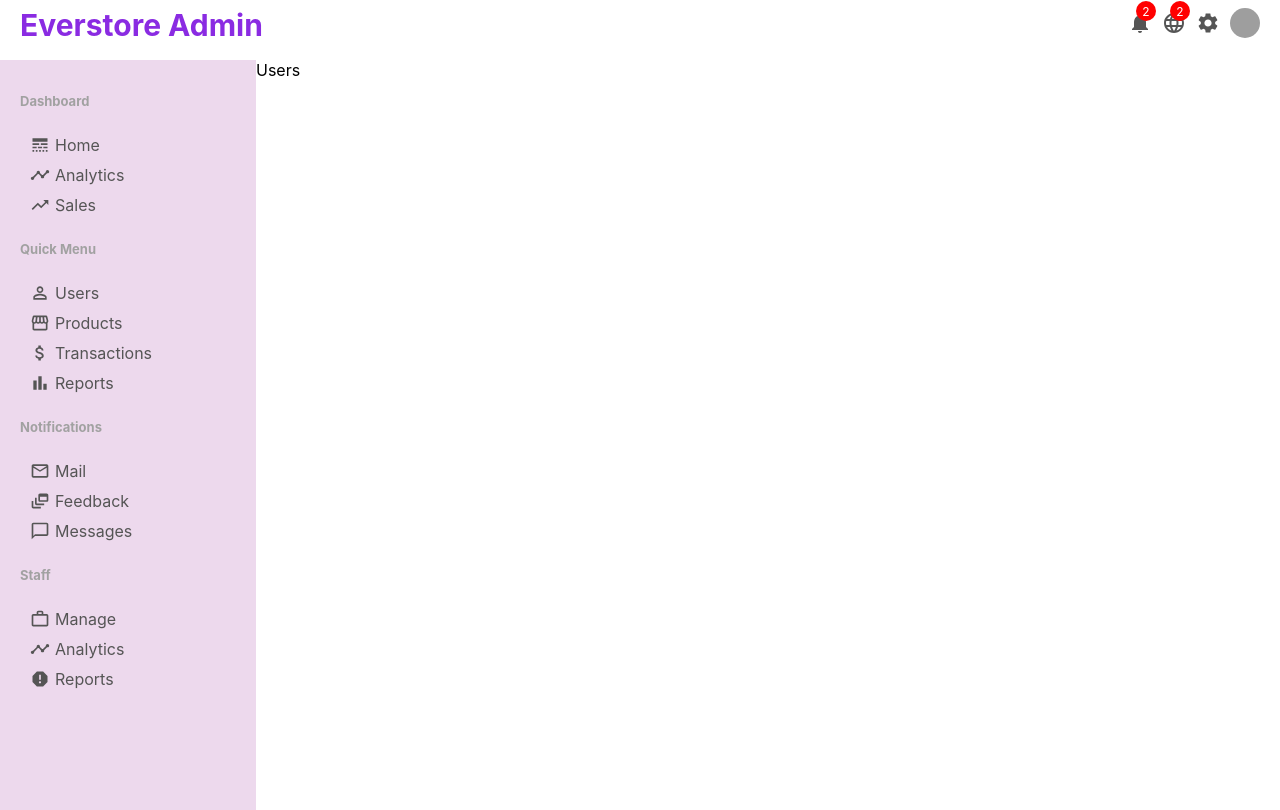
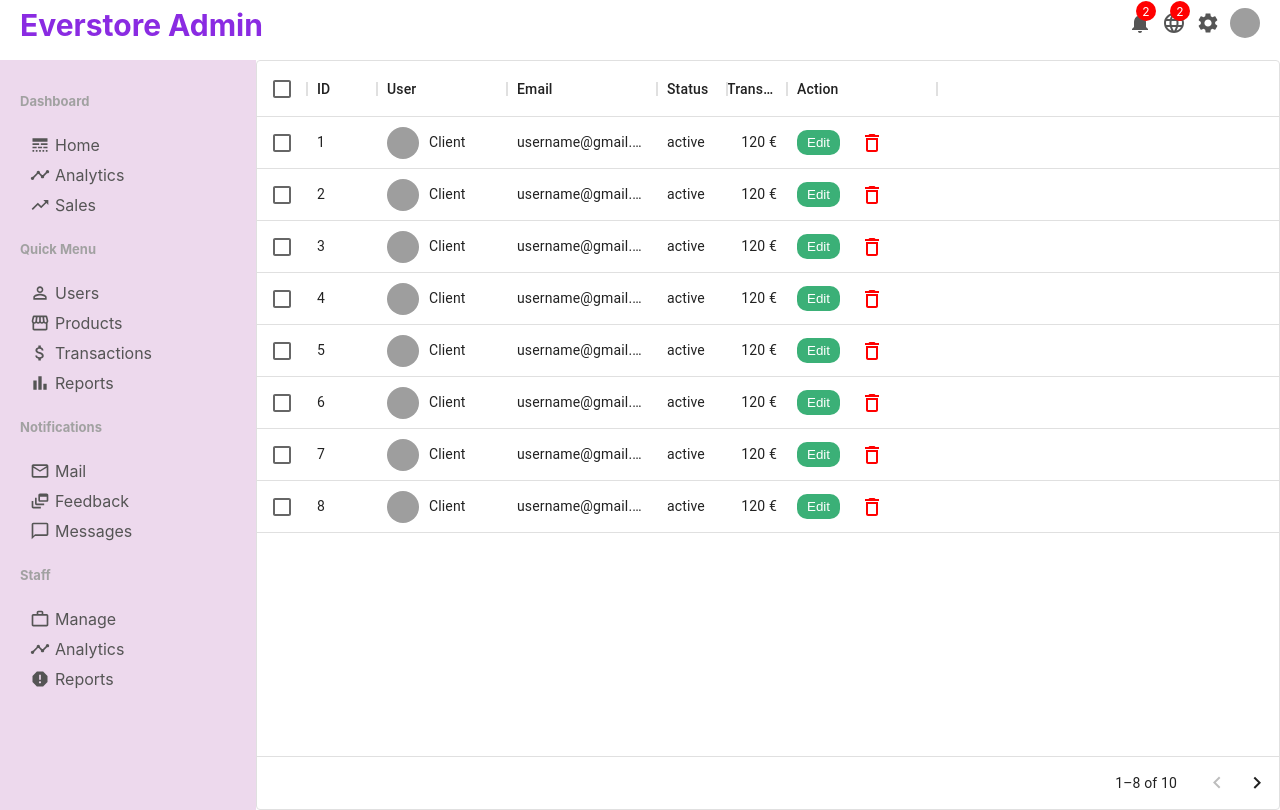
Before and after one commit to rusinner/Full_Stack_Ecommerce, a React (Create React App) app in the folder admin/: page /users in a window 1280 px wide. Built offline with nearby package versions, Linux system fonts and the light colour scheme; grey boxes are pictures that could not be loaded.

Commit message:
Single User Page Details

```diff
--- a/admin/src/App.jsx
+++ b/admin/src/App.jsx
@@ -1,6 +1,6 @@
 import React from "react";
 import { Topbar, Sidebar } from "./components";
-import { Home, UserList } from "./pages";
+import { Home, UserList, User } from "./pages";
 import "./app.css";
 import { BrowserRouter as Router, Routes, Route } from "react-router-dom";
 
@@ -13,6 +13,7 @@ function App() {
         <Routes>
           <Route path="/" element={<Home />} />
           <Route path="/users" element={<UserList />} />
+          <Route path="/user/:userId" element={<User />} />
         </Routes>
       </div>
     </Router>
--- a/admin/src/components/PaskooloGraph/PaskooloGraph.jsx
+++ b/admin/src/components/PaskooloGraph/PaskooloGraph.jsx
@@ -1,6 +1,6 @@
 import React from "react";
 import "./paskooloGraph.css";
-import { userData } from "./dummyData";
+
 import {
   LineChart,
   Line,
--- a/admin/src/components/paskooloGraph/dummyData.js
+++ b/admin/src/components/paskooloGraph/dummyData.js
@@ -1,3 +1,4 @@
+//graph data for home page graph
 export const userData = [
   {
     name: "Jan",
@@ -48,3 +49,97 @@ export const userData = [
     ActiveUser: 9000,
   },
 ];
+
+//rows for UseList component table
+export const rows = [
+  {
+    id: 1,
+    username: "Client",
+    avatar:
+      "https://cdn.pixabay.com/photo/2016/11/18/23/38/child-1837375_960_720.png",
+    email: "username@gmail.com",
+    status: "active",
+    transaction: "120 €",
+  },
+  {
+    id: 2,
+    username: "Client",
+    avatar:
+      "https://cdn.pixabay.com/photo/2016/11/18/23/38/child-1837375_960_720.png",
+    email: "username@gmail.com",
+    status: "active",
+    transaction: "120 €",
+  },
+  {
+    id: 3,
+    username: "Client",
+    avatar:
+      "https://cdn.pixabay.com/photo/2016/11/18/23/38/child-1837375_960_720.png",
+    email: "username@gmail.com",
+    status: "active",
+    transaction: "120 €",
+  },
+  {
+    id: 4,
+    username: "Client",
+    avatar:
+      "https://cdn.pixabay.com/photo/2016/11/18/23/38/child-1837375_960_720.png",
+    email: "username@gmail.com",
+    status: "active",
+    transaction: "120 €",
+  },
+  {
+    id: 5,
+    username: "Client",
+    avatar:
+      "https://cdn.pixabay.com/photo/2016/11/18/23/38/child-1837375_960_720.png",
+    email: "username@gmail.com",
+    status: "active",
+    transaction: "120 €",
+  },
+  {
+    id: 6,
+    username: "Client",
+    avatar:
+      "https://cdn.pixabay.com/photo/2016/11/18/23/38/child-1837375_960_720.png",
+    email: "username@gmail.com",
+    status: "active",
+    transaction: "120 €",
+  },
+  {
+    id: 7,
+    username: "Client",
+    avatar:
+      "https://cdn.pixabay.com/photo/2016/11/18/23/38/child-1837375_960_720.png",
+    email: "username@gmail.com",
+    status: "active",
+    transaction: "120 €",
+  },
+  {
+    id: 8,
+    username: "Client",
+    avatar:
+      "https://cdn.pixabay.com/photo/2016/11/18/23/38/child-1837375_960_720.png",
+    email: "username@gmail.com",
+    status: "active",
+    transaction: "120 €",
+  },
+  {
+    id: 9,
+    username: "Client",
+    avatar:
+      "https://cdn.pixabay.com/photo/2016/11/18/23/38/child-1837375_960_720.png",
+    email: "username@gmail.com",
+    status: "active",
+    transaction: "120 €",
+  },
+  {
+    id: 10,
+    username: "Client",
+    avatar:
+      "https://cdn.pixabay.com/photo/2016/11/18/23/38/child-1837375_960_720.png",
+    email: "username@gmail.com",
+    status: "active",
+    transaction: "120 €",
+  },
+];
--- a/admin/src/index.js
+++ b/admin/src/index.js
@@ -1,6 +1,6 @@
 import React from "react";
 import { createRoot } from "react-dom/client";
-import { Provider } from "react-redux";
+// import { Provider } from "react-redux";
 // import { store } from "./app/store";
 import App from "./App";
 import reportWebVitals from "./reportWebVitals";
--- a/admin/src/pages/user/User.jsx
+++ b/admin/src/pages/user/User.jsx
@@ -1,7 +1,65 @@
 import React from "react";
+import "./user.css";
+import { Link } from "react-router-dom";
+import PermIdentityIcon from "@mui/icons-material/PermIdentity";
+import CalendarTodayIcon from "@mui/icons-material/CalendarToday";
+import ContactPhoneIcon from "@mui/icons-material/ContactPhone";
+import EmailIcon from "@mui/icons-material/Email";
+import HomeIcon from "@mui/icons-material/Home";
 
 const User = () => {
-  return <div></div>;
+  return (
+    <div className="user">
+      <div className="userTitleContainer">
+        <h1 className="userTitle">Edit User</h1>
+        <Link to="/newUser">
+          <button className="userAddButton">Create</button>
+        </Link>
+      </div>
+      <div className="userContainer">
+        <div className="userShow">
+          <div className="userShowTop">
+            <img
+              src="https://cdn.pixabay.com/photo/2016/11/18/23/38/child-1837375_960_720.png"
+              alt="user"
+              className="userShowImg"
+            />
+            <div className="userShowTopTitle">
+              <span className="userShowUsername">Jim Dove</span>
+              <span className="userShowUserTitle">Software Engineer</span>
+            </div>
+          </div>
+          <div className="userShowBottom">
+            <span className="userShowTitle">Account Detais</span>
+            <div className="userShowInfo">
+              <PermIdentityIcon className="userShowIcon" />
+              <span className="userShowInfoTitle">JimDove23</span>
+            </div>
+            <div className="userShowInfo">
+              <CalendarTodayIcon className="userShowIcon" />
+              <span className="userShowInfoTitle">10.11.1993</span>
+            </div>
+            <span className="userShowTitle">Contact Detais</span>
+            <div className="userShowInfo">
+              <ContactPhoneIcon className="userShowIcon" />
+              <span className="userShowInfoTitle">+123 456 789</span>
+            </div>
+            <div className="userShowInfo">
+              <EmailIcon className="userShowIcon" />
+              <span className="userShowInfoTitle">jimdove@gmail.com</span>
+            </div>
+            <div className="userShowInfo">
+              <HomeIcon className="userShowIcon" />
+              <span className="userShowInfoTitle">
+                45 Skoop Street New Orleans, USA
+              </span>
+            </div>
+          </div>
+        </div>
+        <div className="userUpdate"></div>
+      </div>
+    </div>
+  );
 };
 
 export default User;
--- a/admin/src/pages/user/user.css
+++ b/admin/src/pages/user/user.css
@@ -0,0 +1,79 @@
+.user {
+  flex: 4;
+  padding: 20px;
+}
+.userTitleContainer {
+  display: flex;
+  justify-content: space-between;
+}
+
+.userAddButton {
+  width: 80px;
+  border: none;
+  padding: 5px;
+  border-radius: 5px;
+  cursor: pointer;
+  background-color: teal;
+  color: white;
+  font-size: 16px;
+  margin-top: 35px;
+}
+
+.userContainer {
+  display: flex;
+  margin-top: 20px;
+}
+.userShow {
+  flex: 1;
+  padding: 20px;
+  -webkit-box-shadow: 3px 4px 6px -3px #000000;
+  box-shadow: 3px 4px 6px -3px #000000;
+}
+.userUpdate {
+  flex: 2;
+  padding: 20px;
+  -webkit-box-shadow: 3px 4px 6px -3px #000000;
+  box-shadow: 3px 4px 6px -3px #000000;
+}
+
+.userShowTop {
+  display: flex;
+  align-items: center;
+}
+.userShowImg {
+  width: 40px;
+  height: 40px;
+  border-radius: 50%;
+  object-fit: cover;
+}
+.userShowTopTitle {
+  display: flex;
+  flex-direction: column;
+  margin-left: 10px;
+}
+.userShowUsername {
+  font-weight: 600;
+}
+.userShowUserTitle {
+  font-weight: 300;
+}
+.userShowTitle {
+  font-size: 14px;
+  font-weight: 600;
+  color: rgb(121, 120, 120);
+}
+.userShowBottom {
+  margin-top: 20px;
+}
+.userShowInfo {
+  display: flex;
+  align-items: center;
+  margin: 20px 0px;
+  color: #444;
+}
+.userShowIcon {
+  font-size: 16px !important;
+}
+.userShowInfoTitle {
+  margin-left: 10px;
+}
--- a/admin/src/pages/userList/UserList.jsx
+++ b/admin/src/pages/userList/UserList.jsx
@@ -1,8 +1,74 @@
-import React from "react";
+import React, { useState } from "react";
 import "./userList.css";
+import DeleteOutlineIcon from "@mui/icons-material/DeleteOutline";
+import { rows } from "../../components/paskooloGraph/dummyData";
+import { DataGrid } from "@mui/x-data-grid";
+import { Link } from "react-router-dom";
 
 const UserList = () => {
-  return <div className="userList">Users</div>;
+  //useState here to take data from rows and rerender
+  //in case of update or delete
+  const [data, setData] = useState(rows);
+  const handleDelete = (id) => {
+    setData(data.filter((item) => item.id !== id));
+  };
+
+  const columns = [
+    { field: "id", headerName: "ID", width: 70 },
+    {
+      field: "user",
+      headerName: "User",
+      width: 130,
+      renderCell: (params) => {
+        return (
+          <div className="userListUser">
+            <img className="userListImg" src={params.row.avatar} alt="avatar" />
+            {params.row.username}
+          </div>
+        );
+      },
+    },
+
+    { field: "email", headerName: "Email", width: 150 },
+    { field: "status", headerName: "Status", width: 70 },
+    {
+      field: "transaction",
+      headerName: "Transaction",
+      type: "number",
+      width: 60,
+    },
+    {
+      field: "action",
+      headerName: "Action",
+      width: 150,
+      renderCell: (params) => {
+        return (
+          <>
+            <Link to={"/user/" + params.row.id}>
+              <button className="userListEdit">Edit</button>
+            </Link>
+            <DeleteOutlineIcon
+              className="userListDelete"
+              onClick={() => handleDelete(params.row.id)}
+            />
+          </>
+        );
+      },
+    },
+  ];
+
+  return (
+    <div className="userList">
+      <DataGrid
+        disableSelectionOnClick
+        rows={data}
+        columns={columns}
+        pageSize={8}
+        rowsPerPageOptions={[5]}
+        checkboxSelection
+      />
+    </div>
+  );
 };
 
 export default UserList;
--- a/admin/src/pages/userList/userList.css
+++ b/admin/src/pages/userList/userList.css
@@ -1,3 +1,29 @@
 .userList {
   flex: 4;
 }
+
+.userListUser {
+  display: flex;
+  align-items: center;
+}
+
+.userListImg {
+  width: 32px;
+  height: 32px;
+  border-radius: 50%;
+  object-fit: cover;
+  margin-right: 10px;
+}
+.userListEdit {
+  border: none;
+  border-radius: 10px;
+  padding: 5px 10px;
+  background-color: #3bb077;
+  color: white;
+  cursor: pointer;
+  margin-right: 20px;
+}
+.userListDelete {
+  color: red;
+  cursor: pointer;
+}
```
